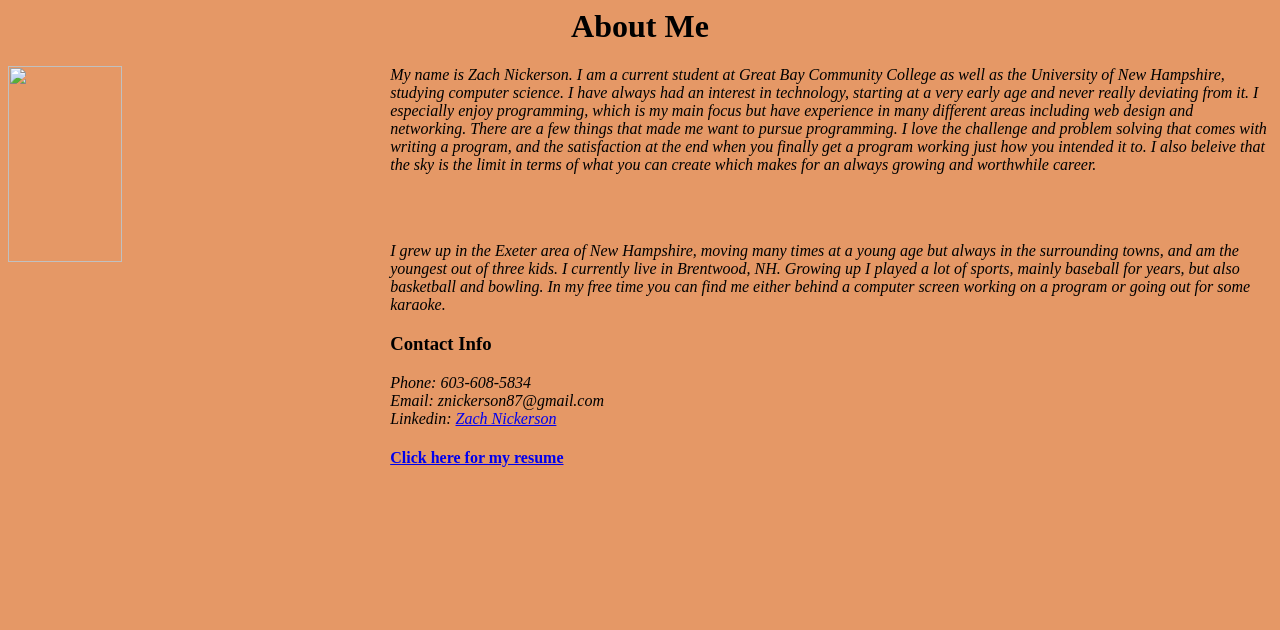
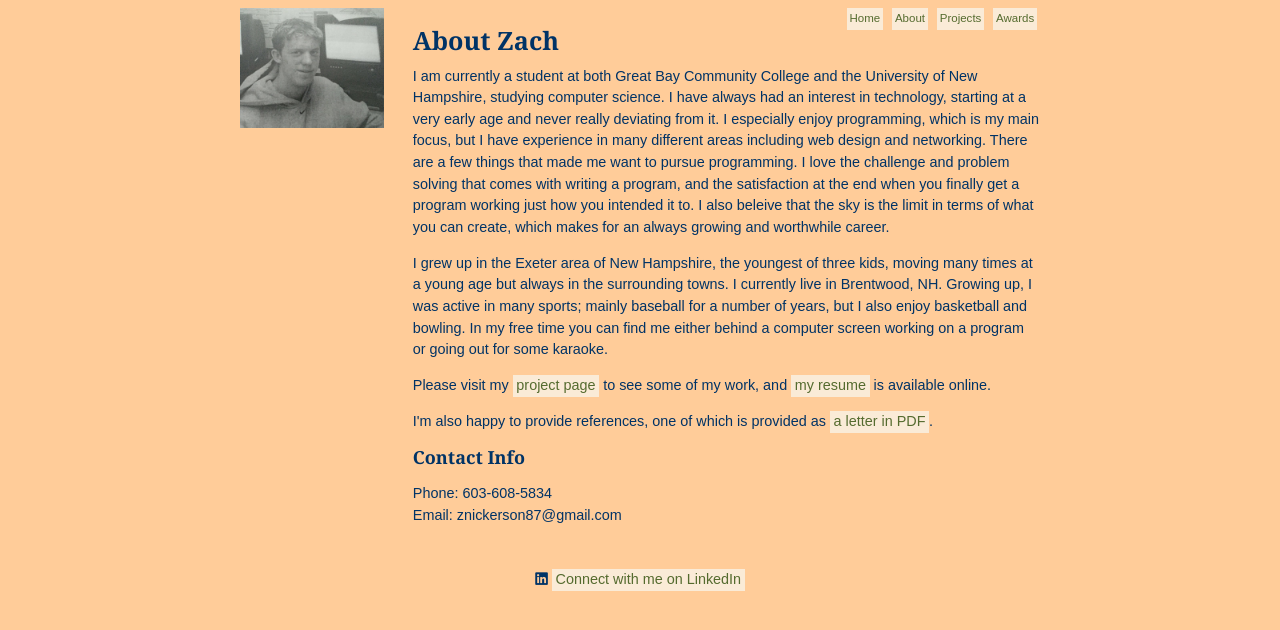
Before and after one commit to znickerson87/portfolio-artifacts, a plain HTML site: page about.html in a window 1280 px wide. Drawn offline with Linux system fonts and the light colour scheme.

Commit message:
Final clean up on structure and styles

```diff
--- a/about.html
+++ b/about.html
@@ -1,28 +1,48 @@
+<!DOCTYPE html>
 <html>
 <head>
-<title>About Me</title>
+    <title>Zach Nickerson - About</title>
+    <meta charset="utf-8">
+    <script src="https://use.fontawesome.com/ac4425dd42.js"></script>
+    <link href="styles.css" rel="stylesheet">
 </head>
-<body style="background-color:#e59866;">
-<h1><center>About Me</h1>
-<img src="me2.jpg" height="50%" width="30%" align="left">
-<p><i>My name is Zach Nickerson. I am a current student at Great Bay Community College as well as the University of New Hampshire, studying computer science.
-	  I have always had an interest in technology, starting at a very early age and never really deviating from it. I especially enjoy programming,
-	  which is my main focus but have experience in many different areas including web design and networking. There are a few things that made me want to pursue
- 	  programming. I love the challenge and problem solving that comes with writing a program, and the satisfaction at the end when you finally get a program
-	  working just how you intended it to. I also beleive that the sky is the limit in terms of what you can create which makes for an always growing and worthwhile
-	  career. </i></p>
-<br>
-<br>
-<p><i>I grew up in the Exeter area of New Hampshire, moving many times at a young age but always in the surrounding towns, and am the youngest out of three kids.
-	  I currently live in Brentwood, NH. Growing up I played a lot of sports, mainly baseball for years, but also basketball and bowling. In my free time you can find me either
-	  behind a computer screen working on a program or going out for some karaoke.</i></p>
-<h3>Contact Info</h3>
-<i>Phone: 603-608-5834</i>
-<br>
-<i>Email: znickerson87@gmail.com</i>
-<br>
-<i>Linkedin: <a href="https://www.linkedin.com/in/zach-nickerson-92200596">Zach Nickerson</i>
-<br>
-<h4><a href="resume.pdf">Click here for my resume</h4>
+
+<body>
+    <div id="container">
+        <header>
+            <img src="img/me2.jpg">
+            <nav role="navigation">
+                <ul>
+                    <li><a href="index.html">Home</a></li>
+                    <li><a href="about.html">About</a></li>
+                    <li><a href="projects.html">Projects</a></li>
+                    <li><a href="awards.html">Awards</a></li>
+                </ul>
+            </nav>
+
+            <div id="headings">
+                <h1>About Zach</h1>
+            </div>
+        </header>
+
+        <main role="main">
+            <p>I am currently a student at both Great Bay Community College and the University of New Hampshire, studying computer science. I have always had an interest in technology, starting at a very early age and never really deviating from it. I especially enjoy programming, which is my main focus, but I have experience in many different areas including web design and networking. There are a few things that made me want to pursue programming. I love the challenge and problem solving that comes with writing a program, and the satisfaction at the end when you finally get a program working just how you intended it to. I also beleive that the sky is the limit in terms of what you can create, which makes for an always growing and worthwhile career.</p>
+
+            <p>I grew up in the Exeter area of New Hampshire, the youngest of three kids, moving many times at a young age but always in the surrounding towns. I currently live in Brentwood, NH. Growing up, I was active in many sports; mainly baseball for a number of years, but I also enjoy basketball and bowling. In my free time you can find me either behind a computer screen working on a program or going out for some karaoke.</p>
+
+            <p>Please visit my <a href="projects.html">project page</a> to see some of my work, and <a href="pdf/resume.pdf">my resume</a> is available online.</p><p>I'm also happy to provide references, one of which is provided as <a href="pdf/LoR.pdf">a letter in PDF</a>.</p>
+
+            <h2>Contact Info</h2>
+            <p>Phone: 603-608-5834<br>
+            Email: znickerson87@gmail.com</p>
+        </main>
+
+        <footer>
+            <i class="fa fa-linkedin-square" aria-hidden="true"></i>
+            <a href="https://www.linkedin.com/in/zach-nickerson-92200596" target="_blank">
+                Connect with me on LinkedIn
+            </a>
+        </footer>
+    </div>
 </body>
 </html>
--- /dev/null
+++ b/styles.css
@@ -0,0 +1,80 @@
+html {
+    font-size: 16px;
+}
+
+body {
+    background-color:#fc9;
+    color: #036;
+    font-family: Arial, sans-serif;
+    font-size: 0.9em;
+    line-height: 1.5em;
+}
+
+a {
+    background: antiquewhite;
+    color:darkolivegreen;
+    text-decoration: none;
+    display: inline-block;
+    padding: 0 0.25em;
+}
+
+a:hover {
+    background: darkolivegreen;
+    color: antiquewhite;
+}
+
+h1, h2, h3, h4, h5, h6 {
+    font-family: Georgia, serif;
+    margin:0;
+    margin-bottom: 0.25em;
+}
+
+h1 { font-size: 1.75em; }
+h2 { font-size: 1.25em; }
+h3 { font-size: 0.75em;}
+
+#container {
+    max-width: 800px;
+    margin:0 auto;
+}
+
+header img {
+    width: 10em;
+    padding-right: 2em;
+    float: left;
+}
+
+nav ul {
+    font-size: 0.8em;
+    margin: 0;
+    text-align: right;
+}
+
+nav ul li {
+    display: inline-block;
+    margin: 0 0.25em;
+}
+
+main {
+    margin-top: 1em;
+    margin-left: 12em;
+}
+
+article {
+    margin-bottom: 4em;
+}
+
+article img {
+    max-width: 100%;
+}
+
+footer {
+    clear: all;
+    margin-top: 3em;
+    text-align: center;
+}
+
+#footer a {
+    display: inline-block;
+    padding: 0.5em;
+}
```
Also changed, not shown: awards.html (+59 -10 lines), home.html (deleted, +0 -11 lines), honor.html (deleted, +0 -10 lines), index.html (+43 -6 lines), projects.html (added, +73 -0 lines), topframe.html (deleted, +0 -13 lines), 2 other files.
